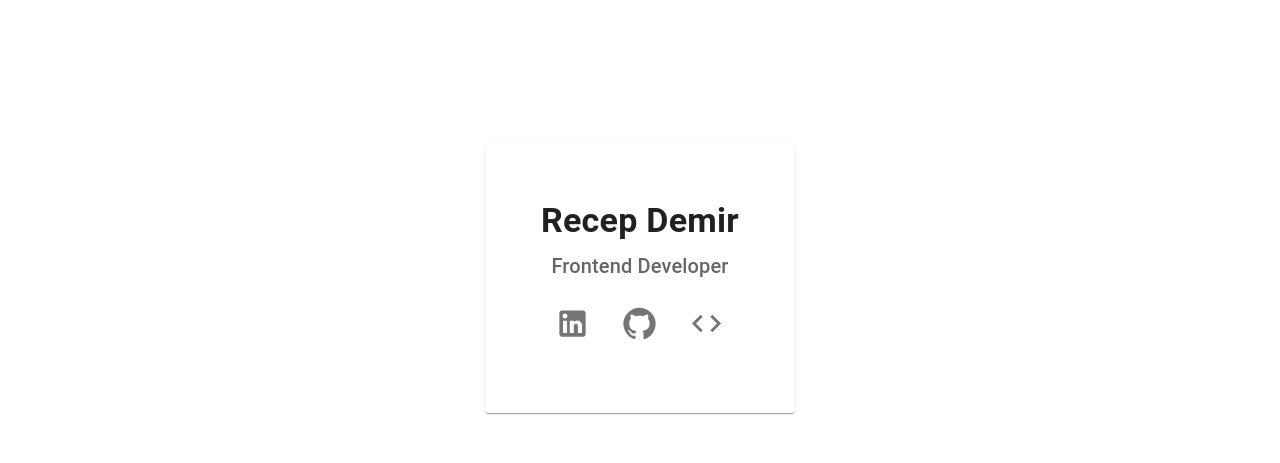
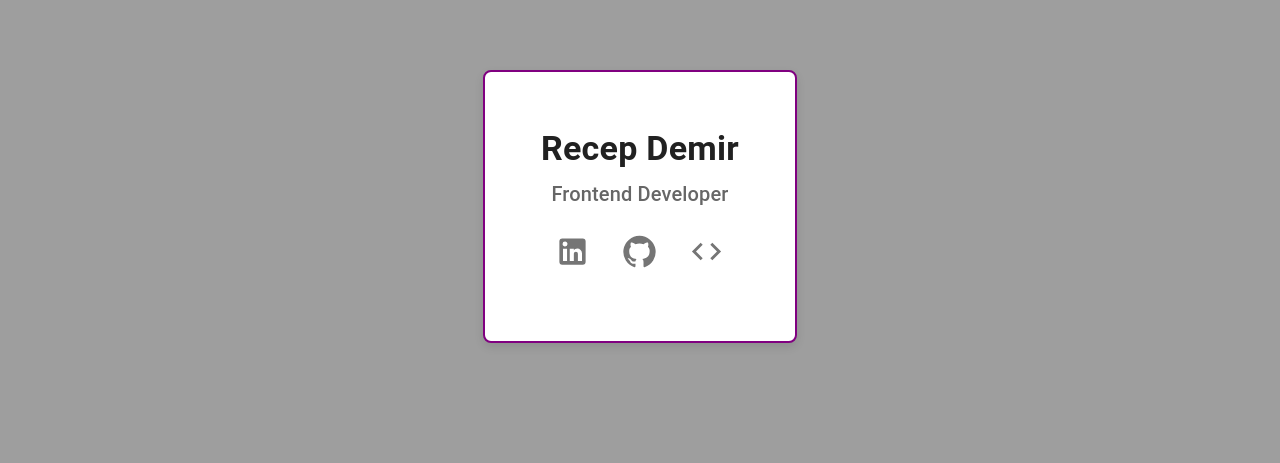
Before and after one commit to recep-demir/milestone-blog-app, a React (Vite) app: page /about in a window 1280 px wide. Shown: the part 190-653 px from the top of the page. Built offline with nearby package versions, Linux system fonts and the light colour scheme; no server answers.

Commit message:
add information in my blog page

```diff
--- a/src/pages/About.jsx
+++ b/src/pages/About.jsx
@@ -4,8 +4,22 @@ import { LinkedIn, GitHub, Code } from "@mui/icons-material";
 
 const About = () => {
   return (
-    <Box display="flex" justifyContent="center" alignItems="center" minHeight="100vh">
-      <Card sx={{ p: 5, textAlign: "center", maxWidth: 800 }}>
+    <Box display="flex" justifyContent="center" alignItems="center" minHeight="82.1vh" backgroundColor="grey.500">
+      <Card sx={{
+         p: 5, textAlign: "center", maxWidth: 800,
+         margin:"1rem",
+          overflow: "auto",
+          border: "2px solid purple",
+          // backgroundColor:"gray",
+          borderRadius: "0.5rem",
+          boxShadow: "0px 4px 10px rgba(0,0,0,0.1)",
+                    transition: "transform 0.2s ease-in-out",
+          "&:hover": {
+            transform: "scale(1.02)",
+          },
+
+
+         }}>
         <CardContent>
           <Typography variant="h4" fontWeight="bold">
             Recep Demir
@@ -18,7 +32,7 @@ const About = () => {
               component="a"
               href="https://www.linkedin.com/in/recep-demir"
               target="_blank"
-              sx={{ "&:hover": { color: "red" } }}
+              sx={{ "&:hover": { color: "purple" } }}
             >
               <LinkedIn fontSize="large" />
             </IconButton>
@@ -26,7 +40,7 @@ const About = () => {
               component="a"
               href="https://github.com/recep-demir"
               target="_blank"
-              sx={{ "&:hover": { color: "red" } }}
+              sx={{ "&:hover": { color: "purple" } }}
             >
               <GitHub fontSize="large" />
             </IconButton>
@@ -34,7 +48,7 @@ const About = () => {
               component="a"
               href="https://dev.to/recepdemir"
               target="_blank"
-              sx={{ "&:hover": { color: "red" } }}
+              sx={{ "&:hover": { color: "purple" } }}
             >
               <Code fontSize="large" />
             </IconButton>
--- a/src/pages/Detail.jsx
+++ b/src/pages/Detail.jsx
@@ -106,9 +106,12 @@ const Detail = () => {
             <Typography variant="body1" sx={{ mt: 1 }}>
               {comment.comment}
             </Typography>
+
           </Box>
+
         ))}
       </Box>
+      <br />
     </Container>
   );
 };
--- a/src/pages/MyBlog.jsx
+++ b/src/pages/MyBlog.jsx
@@ -15,12 +15,12 @@ const MyBlogs = () => {
     getBlogs();
   }, []);
 
-
   const myBlogs = blogs.filter((blog) => blog.userId === userId);
 
   return (
-    <Grid container spacing={3} sx={{ p: 3, height: "100vh" }}>
-      {myBlogs.map((blog) => (
+    <Grid container spacing={3} sx={{ p: 3, height: "100vh", display: "flex", justifyContent: "center", alignItems: "center" }}>
+      {myBlogs.length > 0 ? (
+        myBlogs.map((blog) => (
           <Grid item xs={12} sm={6} md={4} key={blog._id}>
             <Card>
               <CardMedia component="img" height="140" image={blog.image} alt={blog.title} />
@@ -34,7 +34,17 @@ const MyBlogs = () => {
               </Box>
             </Card>
           </Grid>
-      ))}
+        ))
+      ) : (
+        <Box textAlign="center">
+          <Typography variant="h6" sx={{ mb: 2 }}>
+            You haven't created any blogs yet.
+          </Typography>
+          <Button variant="contained" color="primary" onClick={() => navigate("/new-blog")}>
+            Click here to create a new blog
+          </Button>
+        </Box>
+      )}
     </Grid>
   );
 };
--- a/src/pages/NewBlog.jsx
+++ b/src/pages/NewBlog.jsx
@@ -107,7 +107,7 @@ const { currentUser } = useSelector(state => state.auth);
         </Grid>
 
       </Grid>
-      <br />      <br />      <br />      <br />
+
     </Container>
 
   );
```
Lines whose indentation alone changed are shown as unchanged.
